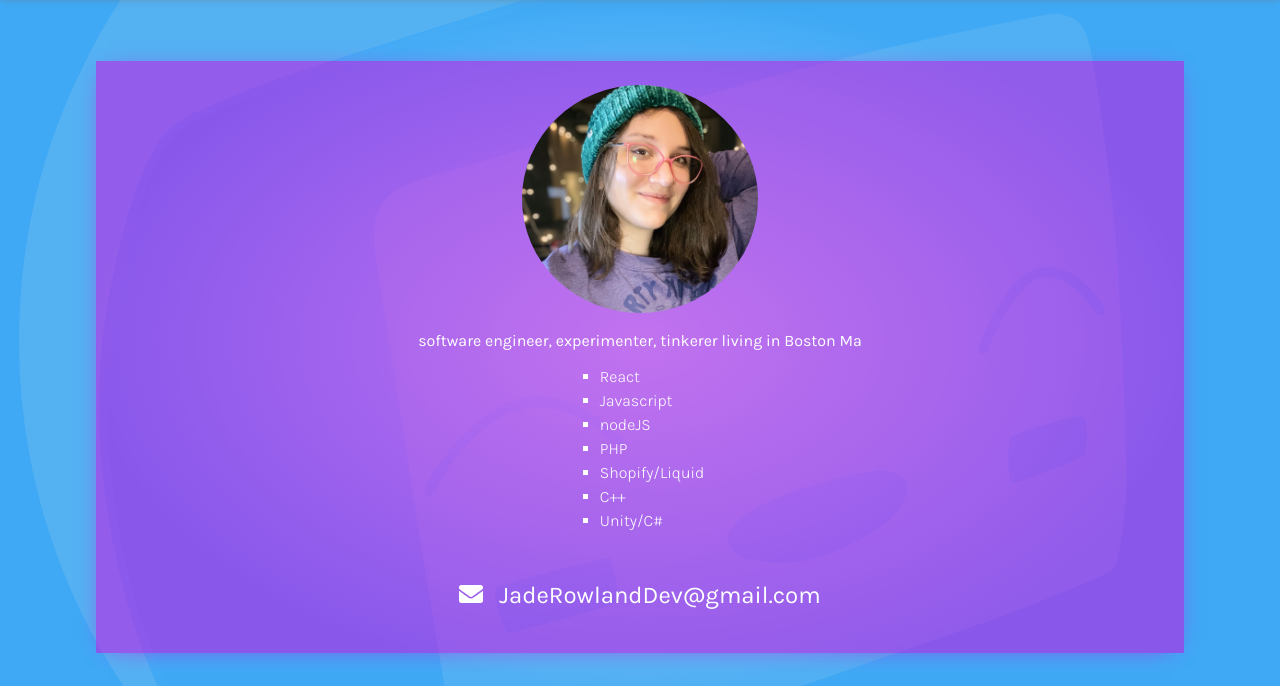
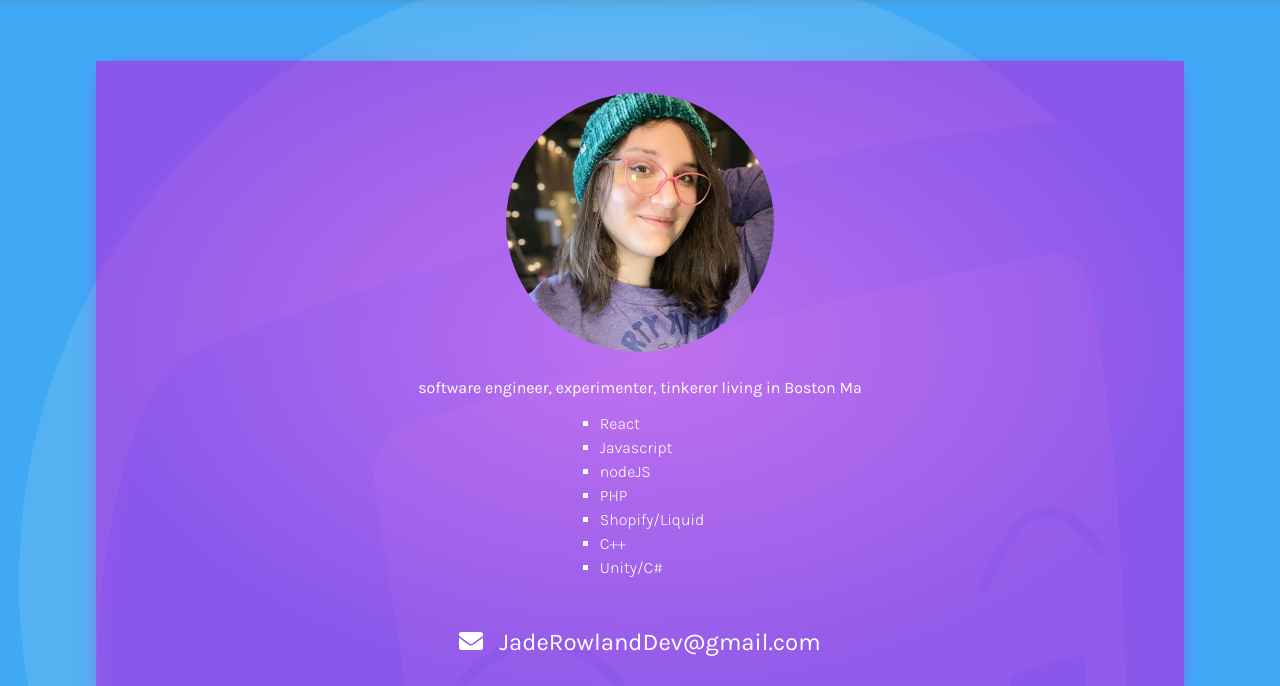
Before and after one commit to daslyfe/portfolio_site_gatsby, a Gatsby site: page /contact in a window 1280 px wide. Shown: the part 59-745 px from the top of the page. Built offline with nearby package versions, Linux system fonts and the light colour scheme; Gatsby itself is replaced by a stand-in of ours; what @tailwindcss/custom-forms would draw is missing.

Commit message:
fixed squished photo in safari

```diff
--- a/src/pages/contact.js
+++ b/src/pages/contact.js
@@ -25,15 +25,16 @@ export const contactContent = (
           alignItems: "center",
         }}
       >
+        <br />
         <img
-          style={{ borderRadius: "50%", padding: 16 }}
+          style={{ borderRadius: "50%" }}
           className="opacity-100 w-1/4 inset-0 "
           src={mephoto}
         ></img>
+        <br />
         <p className="text-center">
           software engineer, experimenter, tinkerer living in Boston Ma{" "}
         </p>
-
         <div style={{ display: "flex", justifyContent: "center" }}>
           <ul>
             <li>React</li>
@@ -45,12 +46,10 @@ export const contactContent = (
             <li>Unity/C#</li>
           </ul>
         </div>
-
         <p className="text-2xl text-center pt-8">
           <FontAwesomeIcon className="mr-4" icon={faEnvelope} />
           JadeRowlandDev@gmail.com
         </p>
-
         <nav className="flex justify-center  pb-8 mx-auto text-3xl ">
           {/* <a
           className="footer-button "
```
